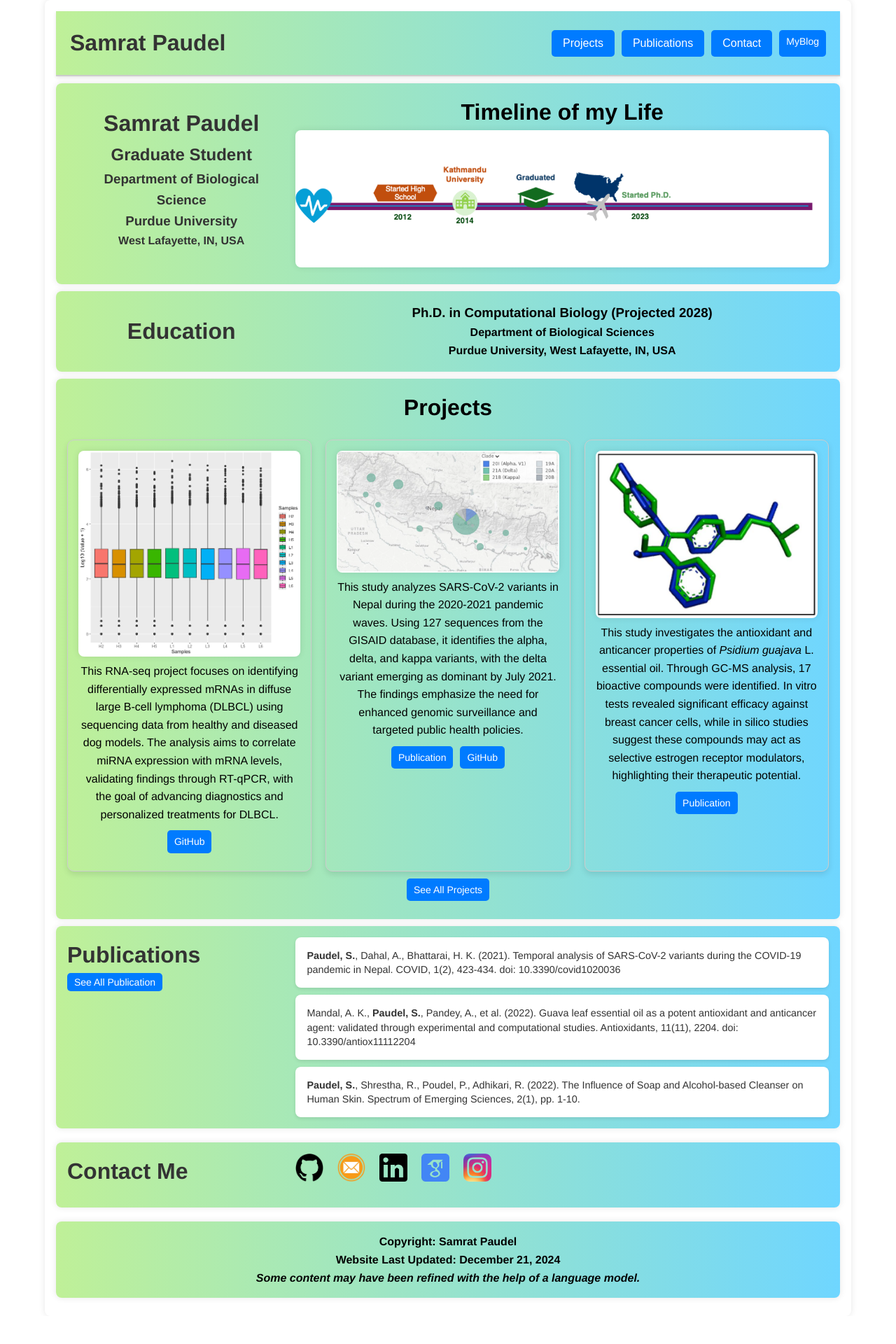
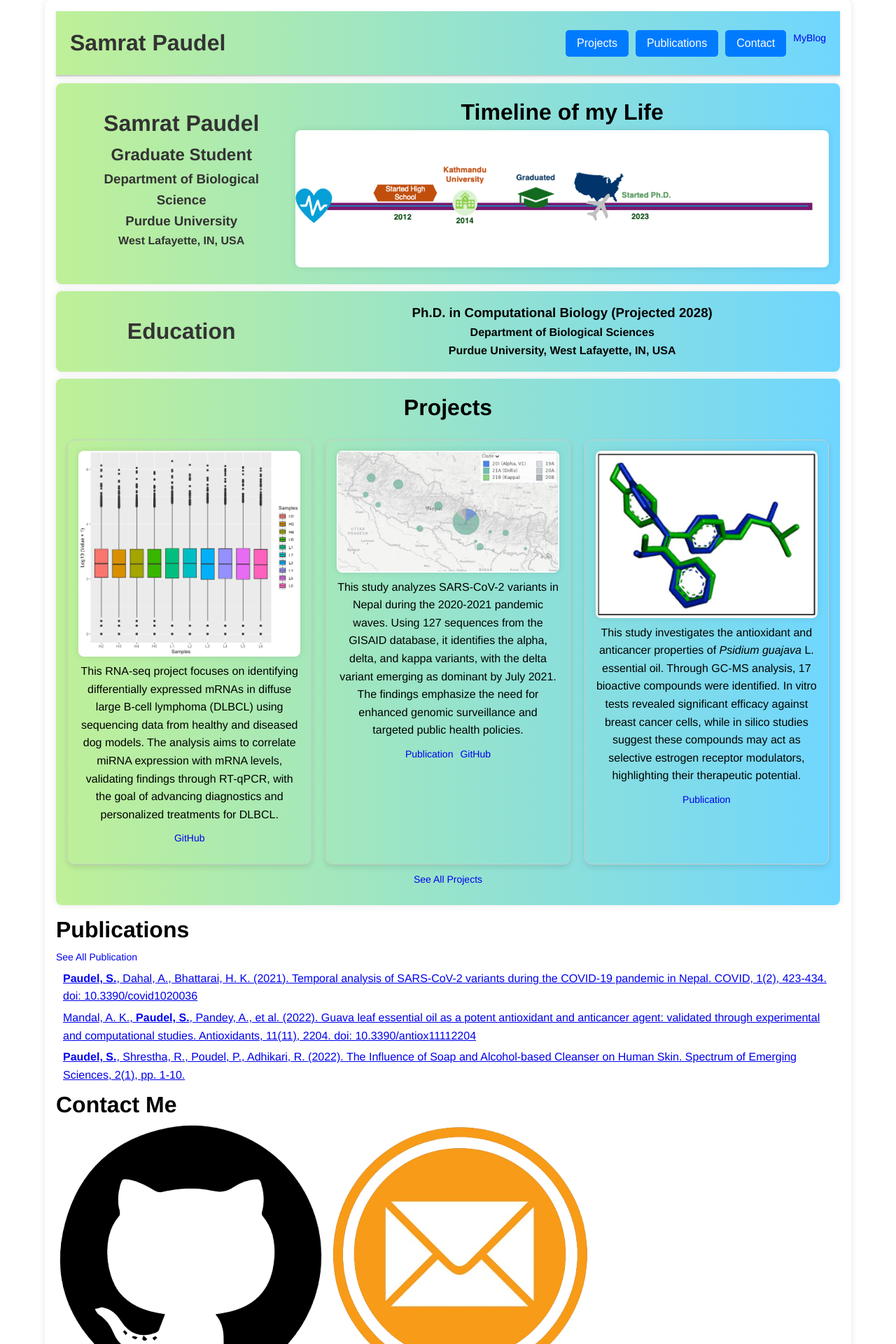
Before and after one commit to paudelsam/paudelsam.github.io, a PHP site: page / in a window 1280 px wide. Shown: the top 1920 px of the page at 70% size. Before the commit the page ends 1854 px from the top, so only its background shows below. Run offline with PHP 8.4, Linux system fonts and the light colour scheme.

Commit message:
Update style.css

```diff
--- a/css/style.css
+++ b/css/style.css
@@ -131,7 +131,6 @@ header .button button:hover, .button button:hover {
   }
 }
 
-
 /* Name section styles */
 .name h1 {
   font-size: 2rem;
@@ -226,152 +225,10 @@ header .button button:hover, .button button:hover {
   display: flex;
   justify-content: center;
   gap: 0.625rem;
-  margin: 0.3125rem, 0.625rem;
+  margin: 0.3125rem 0.625rem;
 }
 
 .btn {
   text-decoration: none;
   font-size: 0.875rem;
-  background-color: #007BFF;
-  color: white;
-  padding: 0.3125rem 0.625rem;
-  border-radius: 0.3125rem;
-  transition: background-color 0.3s ease;
-  text-align: center;
-}
-
-.btn:hover {
-  background-color: #0056b3;
-}
-
-/* Publications Section */
-.publications {
-  text-align: left;
-  display: flex;
-  margin: 0.625rem 0;
-  background: var(--gradient);
-  padding: 1rem;
-  border-radius: 0.5rem;
-  box-shadow: 0 0 0.625rem rgba(0, 0, 0, 0.1);
-}
-
-.publications .heading {
-  flex: 0 0 30%;
-  padding-right: 0.625rem;
-  font-weight: bold;
-  color: #333;
-  text-align: left;
-}
-.publications .heading .btn {
-  font-weight: normal;
-}
-
-.publications .content {
-  flex: 1;
-  display: flex;
-  flex-direction: column;
-  gap: 0.625rem;
-}
-
-.publication-box {
-  background-color: #ffffff;
-  border-radius: 0.5rem;
-  box-shadow: 0 0.125rem 0.3125rem rgba(0, 0, 0, 0.1);
-  text-decoration: none;
-  color: #333;
-  padding: 1rem;
-  transition: transform 0.3s;
-}
-
-.publication-box:hover {
-  transform: scale(1.02);
-}
-
-.publication_title {
-  font-size: 0.9rem;
-  line-height: 1.4;
-}
-
-/* Contact Section */
-.contact {
-  display: flex;
-  margin: 1.25rem 0;
-  background: var(--gradient);
-  padding: 1rem;
-  border-radius: 0.5rem;
-  box-shadow: 0 0 0.625rem rgba(0, 0, 0, 0.1);
-}
-
-.contact .heading {
-  flex: 0 0 30%;
-  padding-right: 0.625rem;
-  font-weight: bold;
-  color: #333;
-}
-
-.contact .content {
-  flex: 1;
-}
-
-.contact h1 {
-  font-size: 2rem;
-  margin-bottom: 0.625rem;
-}
-
-.contact-icons {
-  display: flex;
-  gap: 1.25rem;
-  vertical-align: middle;
-}
-
-.contact-icon {
-  transition: transform 0.3s;
-  margin-bottom: 0.625rem;
-}
-
-.contact-icon img {
-  width: 2.5rem;
-  height: 2.5rem;
-}
-
-.contact-icon:hover {
-  transform: scale(1.1);
-}
-
-/* Copyright Section */
-.copyright {
-  text-align: center;
-  font-weight: bold;
-
-  margin: 0.625rem 0;
-  background: var(--gradient);
-  padding: 1rem;
-  border-radius: 0.5rem;
-  box-shadow: 0 0 0.625rem rgba(0, 0, 0, 0.1);
-}
-
-/* Responsive adjustments */
-@media (max-width: 768px) {
-  .contact {
-    flex-direction: column;
-    align-items: center;
-  }
-
-  .contact .heading {
-    text-align: center;
-    padding-right: 0;
-  }
-
-  .contact h1 {
-    font-size: 1.5rem;
-  }
-
-  .contact-icons {
-    justify-content: center;
-  }
-
-  .contact-icon img {
-    width: 2rem;
-    height: 2rem;
-  }
-}
+  background-color:
```
